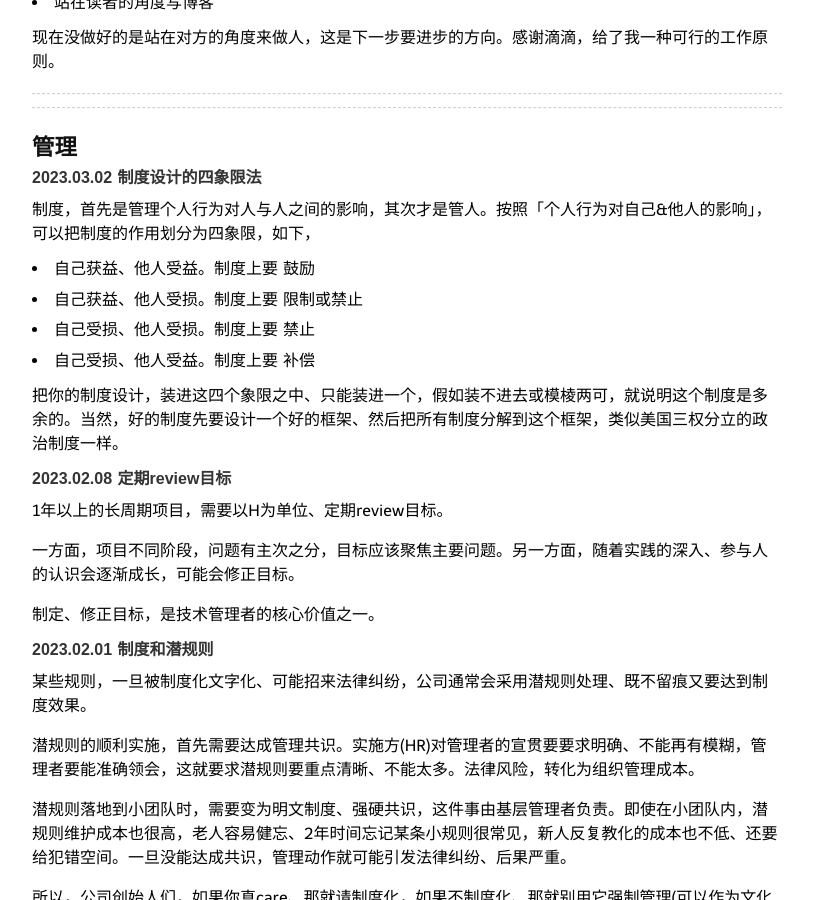
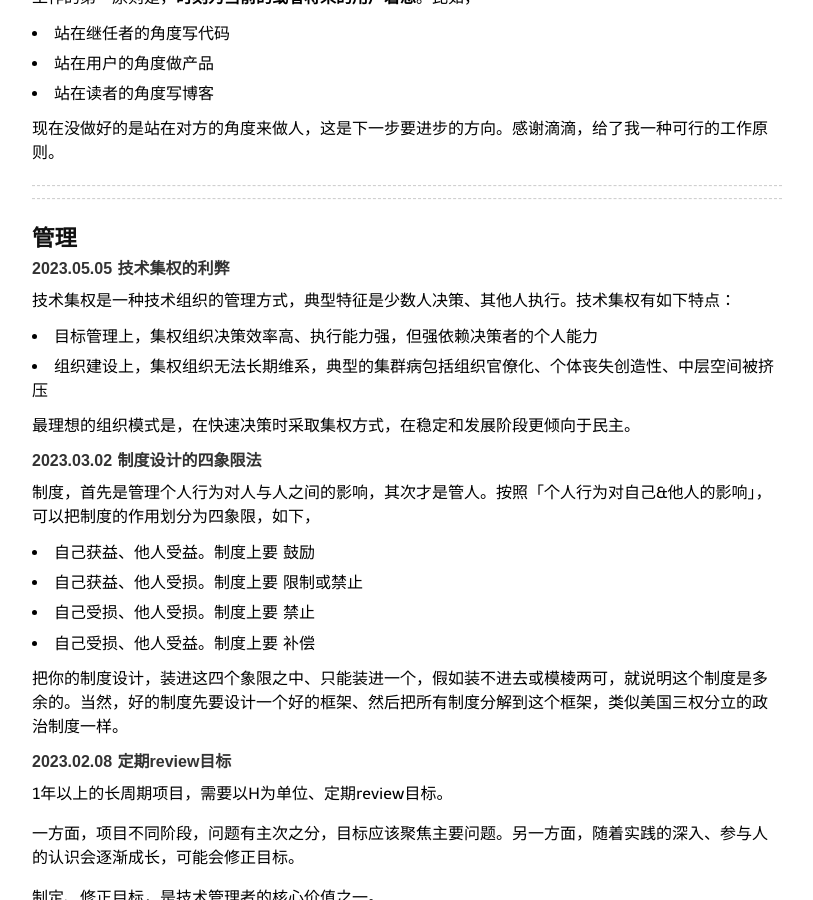
Before and after one commit to niean/niean.github.io, a Jekyll site: the page built from _posts/2020-03-15-op-tb.markdown, in a window 1280 px wide and 900 px high, scrolled down 15082 px. Shown: the whole window, without its empty margins (233-1046 px from the left). Built offline with Jekyll 4.4.1, drawn with Linux system fonts in a browser that asks for light colours; comment, search, counter and statistics services are not loaded; some of the changed text lies outside the part shown.

Commit message:
集中提交

```diff
--- a/_posts/2020-03-15-op-tb.markdown
+++ b/_posts/2020-03-15-op-tb.markdown
@@ -13,6 +13,10 @@
 ------------------------------------------------------------------------------------------------------------
 
 ## 技术
+#### 2023.05.05 产品要花时间打磨
+产品不会一蹴而就、而是要花时间打磨。1对夫妻，10个月可以生1个孩子；10对夫妻，1个月生不出1个孩子。
+
+
 #### 2023.04.07 中台的定义
 技术中台，本质是功能复用，避免重复造轮子。中台的聚集形态，为规范、流程、架构、业务等提供了理想的管控场所。
 
@@ -515,6 +519,15 @@
 ------------------------------------------------------------------------------------------------------------
 
 ## 管理
+#### 2023.05.05 技术集权的利弊
+技术集权是一种技术组织的管理方式，典型特征是少数人决策、其他人执行。技术集权有如下特点：
+
+- 目标管理上，集权组织决策效率高、执行能力强，但强依赖决策者的个人能力
+- 组织建设上，集权组织无法长期维系，典型的集群病包括组织官僚化、个体丧失创造性、中层空间被挤压
+
+最理想的组织模式是，在快速决策时采取集权方式，在稳定和发展阶段更倾向于民主。
+
+
 #### 2023.03.02 制度设计的四象限法
 制度，首先是管理个人行为对人与人之间的影响，其次才是管人。按照「个人行为对自己&他人的影响」，可以把制度的作用划分为四象限，如下，
 
@@ -849,6 +862,14 @@
 ------------------------------------------------------------------------------------------------------------
 ------------------------------------------------------------------------------------------------------------
 ## 个人
+#### 2023.04.24 继承与创新的侧重
+我们不得不接受一个事实：个人认知成长，绝大部分来自继承、少量来自创新。
+
+知识领域浩如烟海，个体时空有限、能够专注于特定领域点，这就决定了个体认知成长要以继承为主。创新是人类大厦的制高点、是千里之行的跬步，创新机会虽少、但意义非凡。
+
+正确设置继承与创新的占比，有利于提高人生利用率。
+
+
 #### 2023.04.10 工作中的螺丝钉感
 螺丝钉感，指的是分工带来的职责错觉(组织人)。在大公司中，它会让人觉得自己身处一部庞大的机器中，这部机器设计很合理，而个人只需要像一颗螺丝钉一样、做好这个环节的事就够了。
 
```
Also changed, not shown: _posts/2022-01-27-op-cn.markdown (+9 -1 lines), 2 other files.
